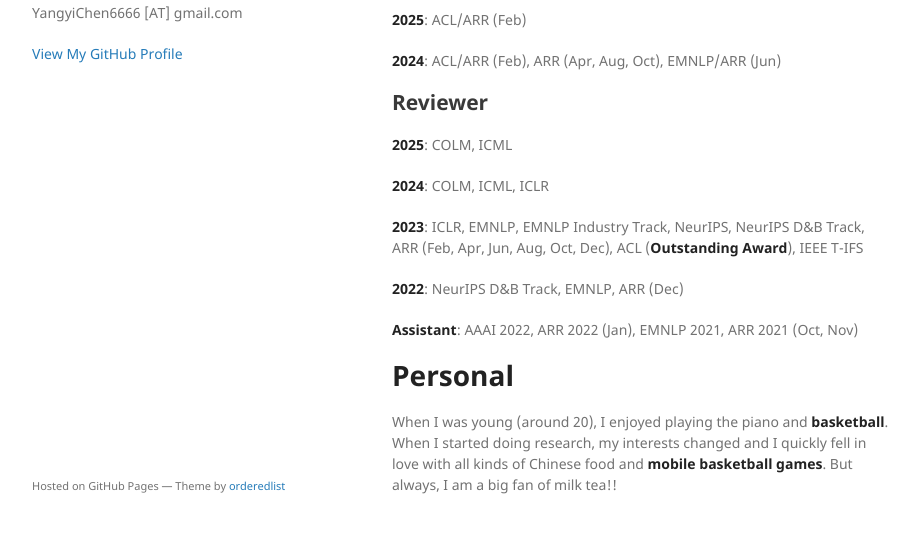
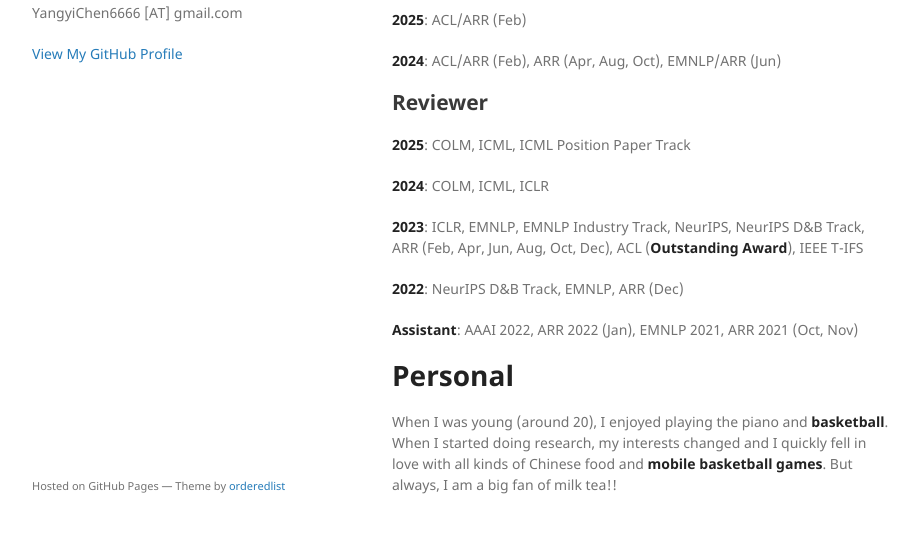
Before and after one commit to Yangyi-Chen/yangyi-chen.github.io, a Jekyll site: the page built from index.md, in a window 1280 px wide and 900 px high, scrolled down 1857 px, cut to the strip 335-868 px from the top of the window. Shown: the whole strip, without its empty margins (178-1097 px from the left). Built offline with Jekyll 4.4.1, drawn with Linux system fonts in a browser that asks for light colours.

Commit message:
Update index.md

```diff
--- a/index.md
+++ b/index.md
@@ -106,7 +106,7 @@ In my undergraduate years, I worked on **AI safety**. I was a research intern at
 **2024**: ACL/ARR (Feb), ARR (Apr, Aug, Oct), EMNLP/ARR (Jun)
 
 ## Reviewer
-**2025**: COLM, ICML
+**2025**: COLM, ICML, ICML Position Paper Track
 
 **2024**: COLM, ICML, ICLR
 
```
